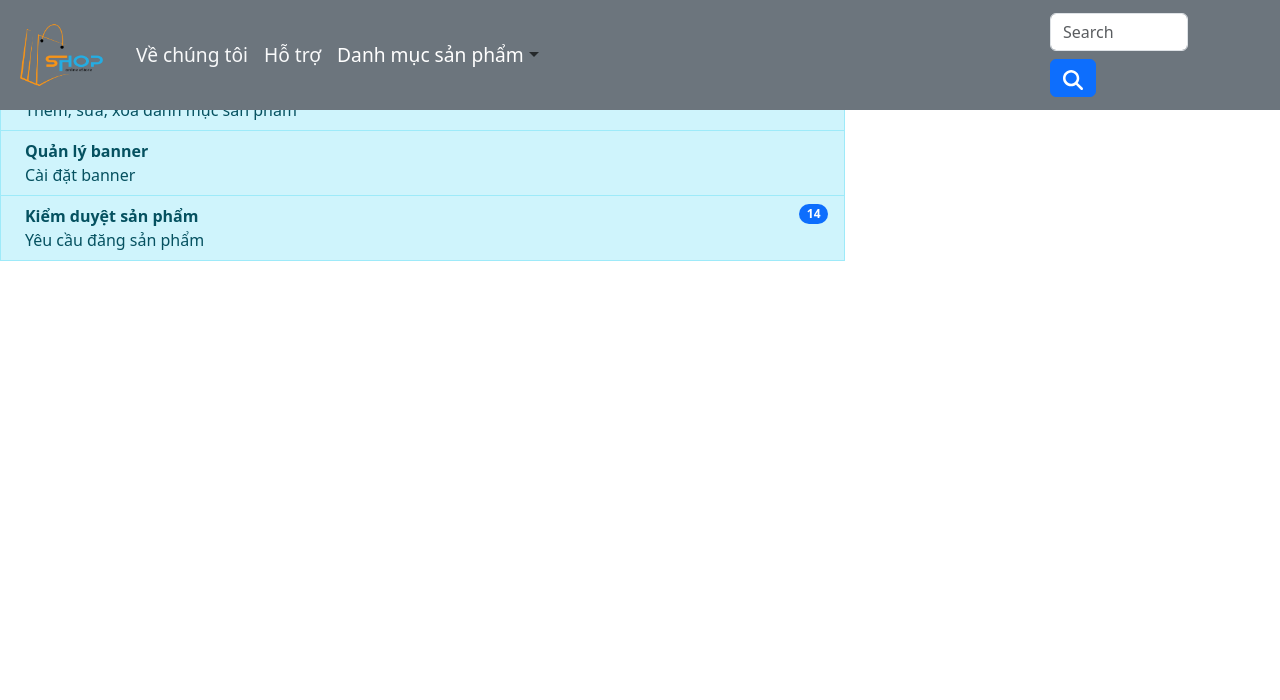
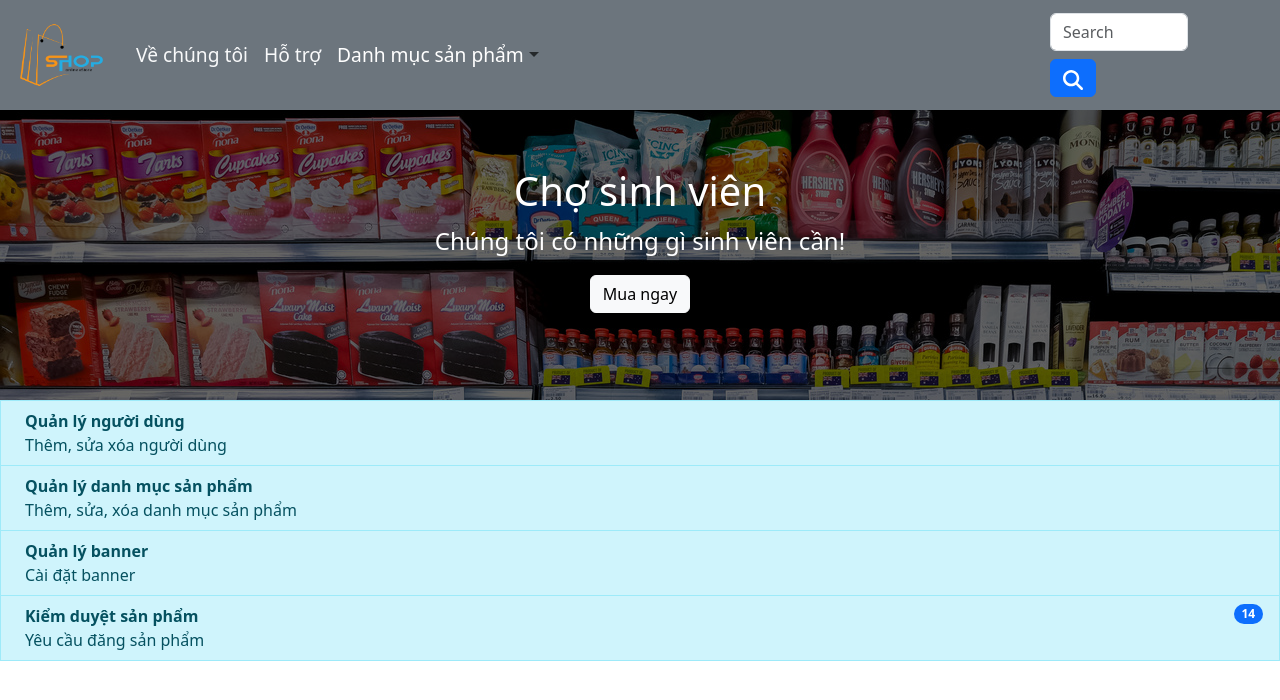
Before and after one commit to MinhBTHE186598/OnlineShop, a React (Create React App) app: page /homeAdmin in a window 1280 px wide. Shown: the top 700 px of the page. Built offline with nearby package versions, Linux system fonts and the light colour scheme.

Commit message:
HomeAdmin update 2

```diff
--- a/src/components/AdminActionList.js
+++ b/src/components/AdminActionList.js
@@ -7,7 +7,7 @@ function AdminAction() {
     return (
         <ListGroup>
             <Row>
-                <Col sm={8}>
+                <Col /* sm={8}*/>
                     <ListGroup.Item
                         as="li"
                         className="d-flex justify-content-between align-items-start"
--- a/src/webpages/HomeAdmin.js
+++ b/src/webpages/HomeAdmin.js
@@ -1,10 +1,12 @@
 import Header from '../components/Header'
 import AdminAction from '../components/AdminActionList'
+import HomeTitle from '../components/HomeTItle'
 
 function homeAdmin() {
     return (
         <div>
             <Header/>
+            <HomeTitle/>
             <AdminAction/>
         </div>
 
```
